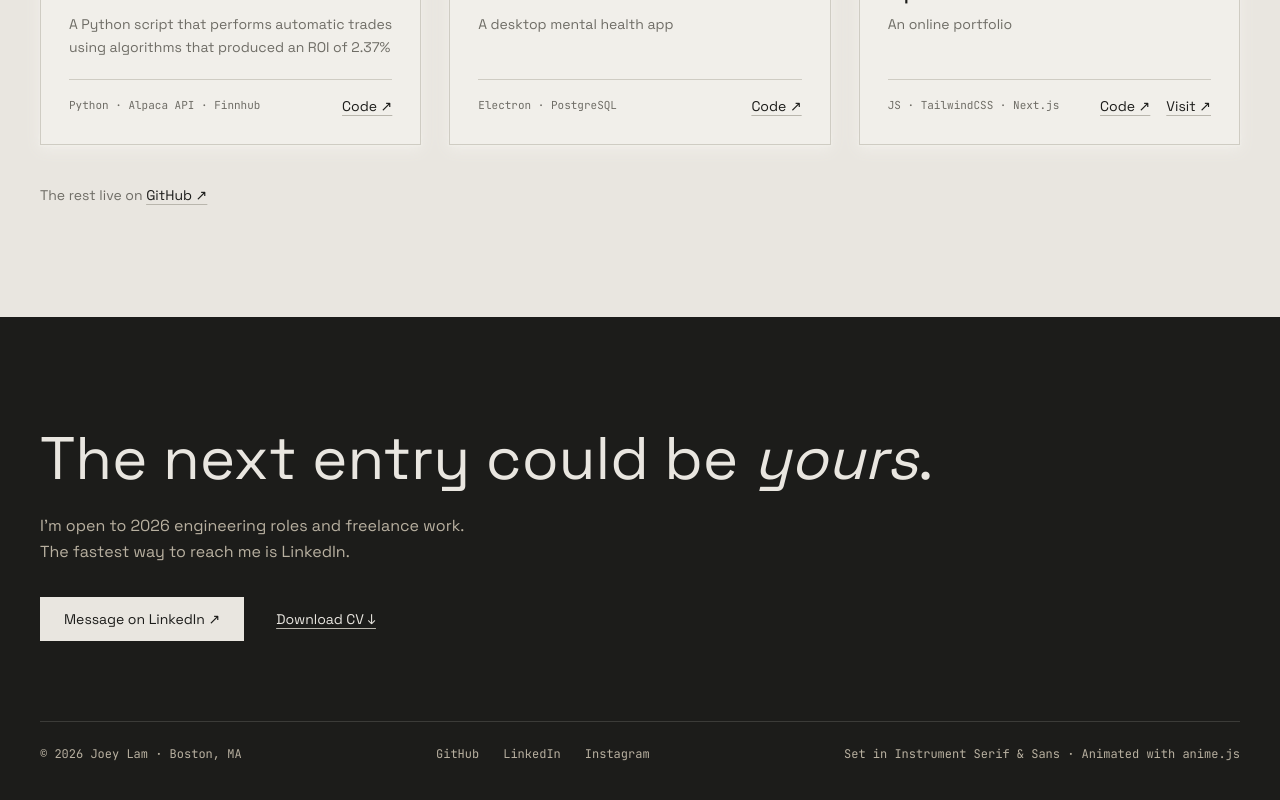
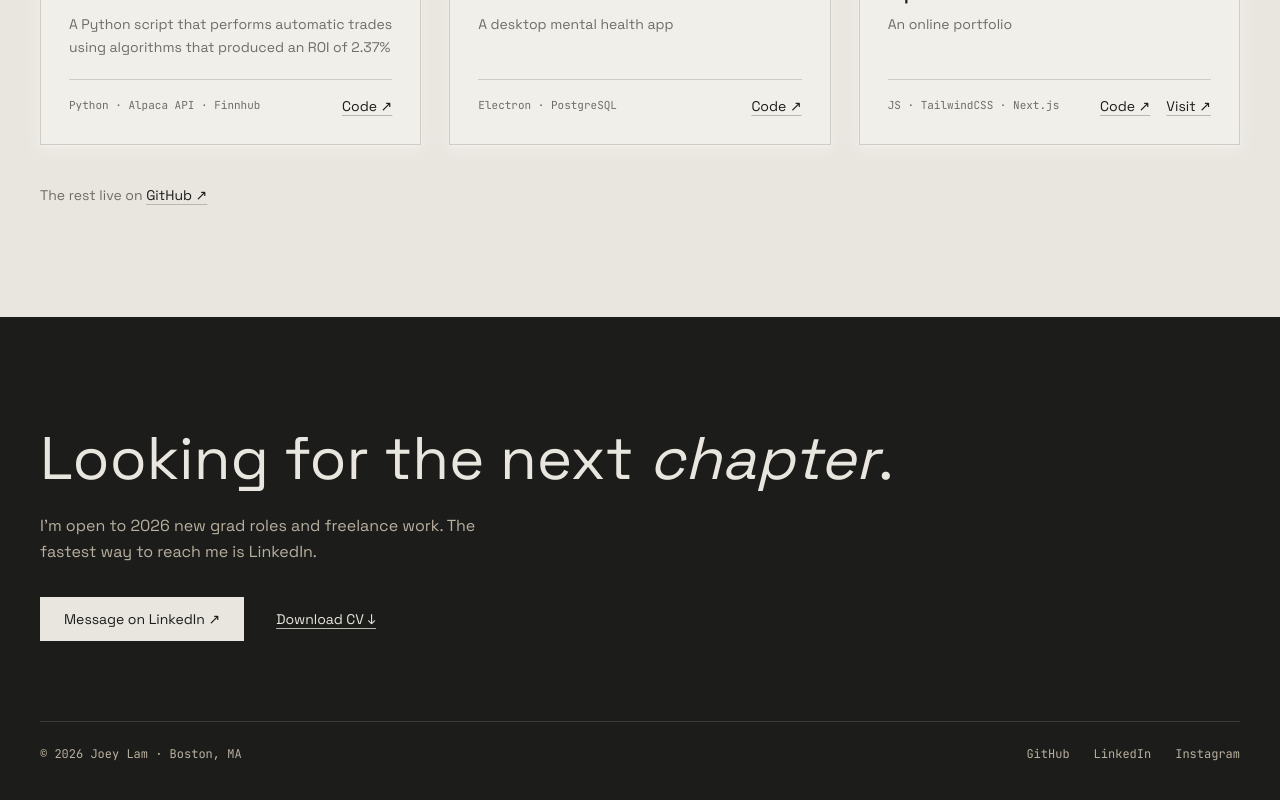
Before and after one commit to joeulam/personal-web-2, a Next.js app: page / in a window 1280 px wide. Shown: the part 7923-8723 px from the top of the page. Built offline with nearby package versions, Linux system fonts and the light colour scheme.

Commit message:
Updated footer

```diff
--- a/app/(main)/components/Footer.tsx
+++ b/app/(main)/components/Footer.tsx
@@ -35,7 +35,7 @@ export function Footer() {
               style={{ transform: "translateY(110%)" }}
               className="block will-change-transform"
             >
-              The next entry could be <em>yours</em>.
+              Looking for the next <em>chapter</em>.
             </span>
           </span>
         </h2>
@@ -44,7 +44,7 @@ export function Footer() {
           style={{ opacity: 0 }}
           className="mt-5 max-w-md text-base leading-relaxed text-[#B8B0A0]"
         >
-          I&apos;m open to 2026 engineering roles and freelance work. The fastest way to reach me is
+          I&apos;m open to 2026 new grad roles and freelance work. The fastest way to reach me is
           LinkedIn.
         </p>
         <div
@@ -79,7 +79,6 @@ export function Footer() {
               </a>
             ))}
           </div>
-          <span>Set in Instrument Serif &amp; Sans · Animated with anime.js</span>
         </div>
       </div>
     </footer>
```
